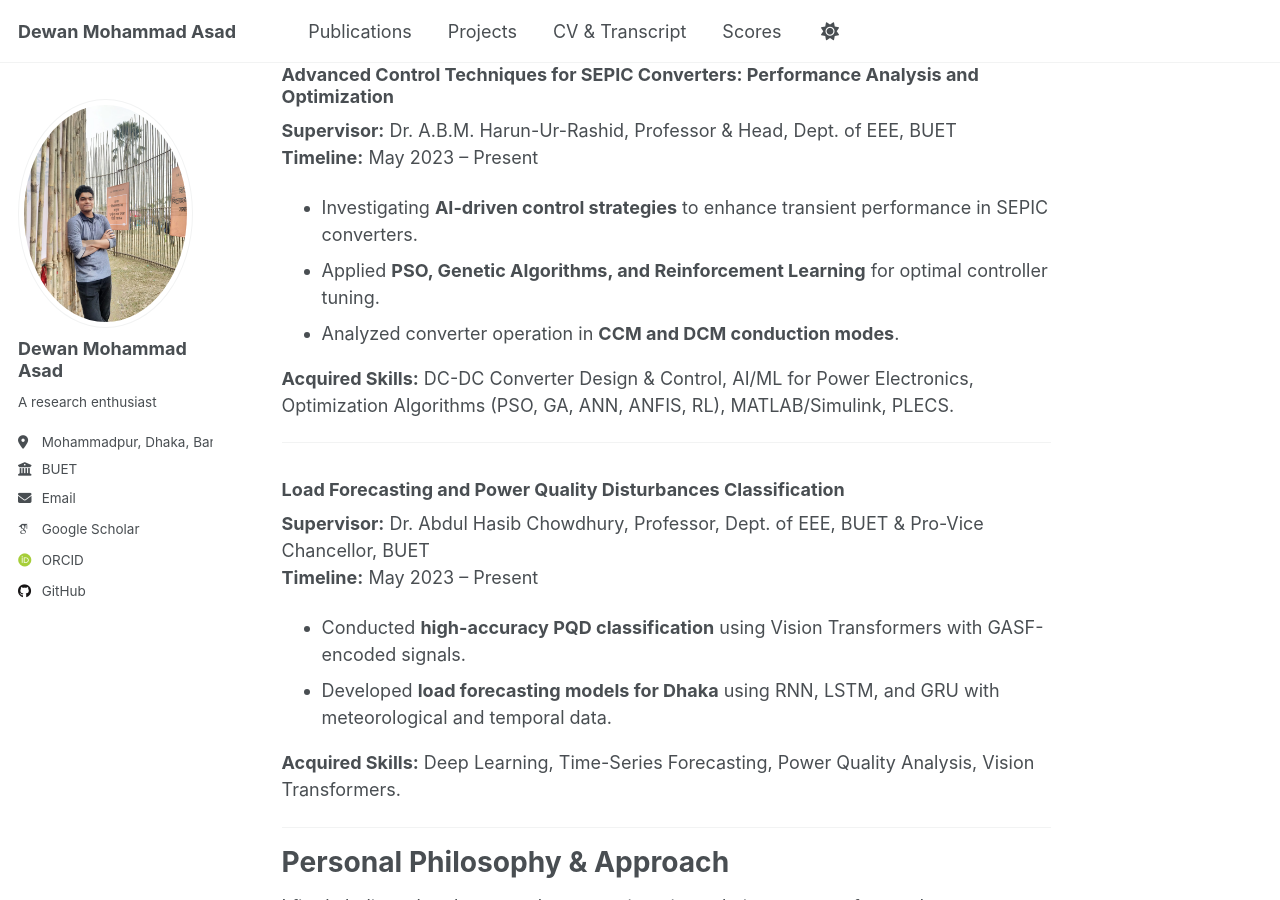
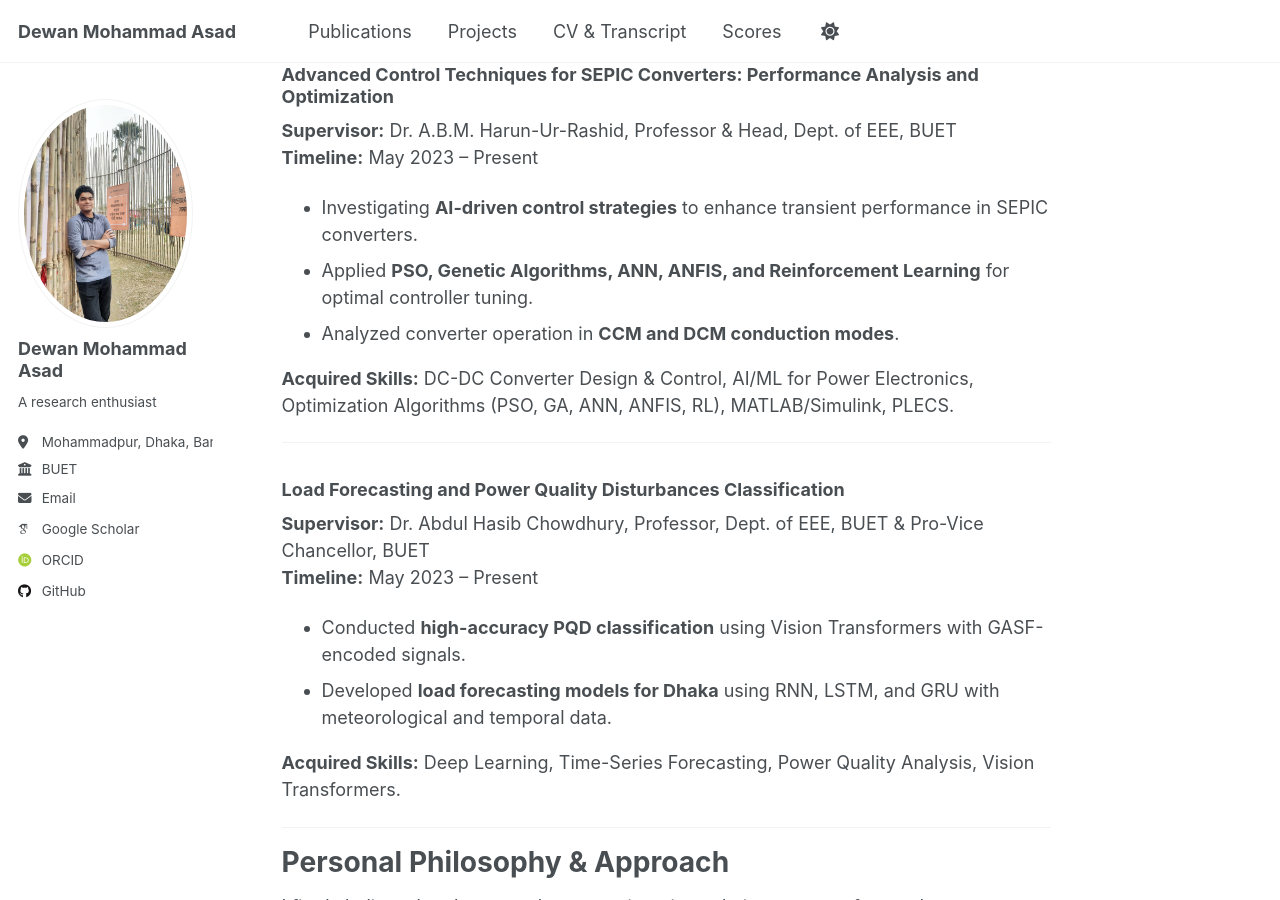
Before and after one commit to dewan-mohammad-asad-d1a/dewan-mohammad-asad-d1a.github.io, a Jekyll site: the page built from _pages/about.md, in a window 1280 px wide and 900 px high, scrolled down 1570 px. Built offline with Jekyll 4.4.1, drawn with Linux system fonts in a browser that asks for light colours; some web fonts are replaced; a script that is not in the unit is left out.

Commit message:
Update about.md

```diff
--- a/_pages/about.md
+++ b/_pages/about.md
@@ -57,7 +57,7 @@ Research Highlights
 **Timeline:** May 2023 – Present
 
 - Investigating **AI-driven control strategies** to enhance transient performance in SEPIC converters.
-- Applied **PSO, Genetic Algorithms, and Reinforcement Learning** for optimal controller tuning.
+- Applied **PSO, Genetic Algorithms, ANN, ANFIS, and Reinforcement Learning** for optimal controller tuning.
 - Analyzed converter operation in **CCM and DCM conduction modes**.
 
 **Acquired Skills:** DC-DC Converter Design & Control, AI/ML for Power Electronics, Optimization Algorithms (PSO, GA, ANN, ANFIS, RL), MATLAB/Simulink, PLECS.
```
